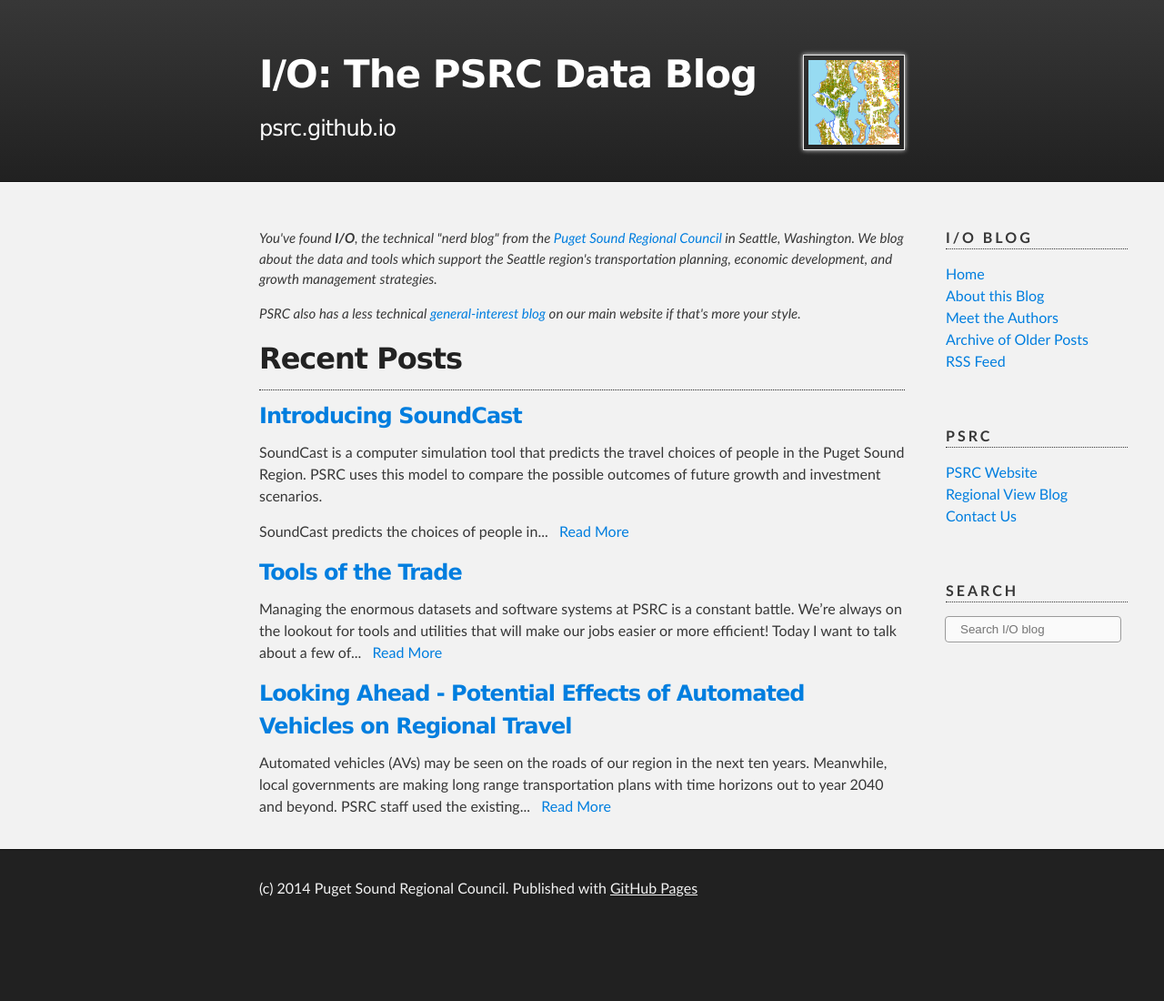
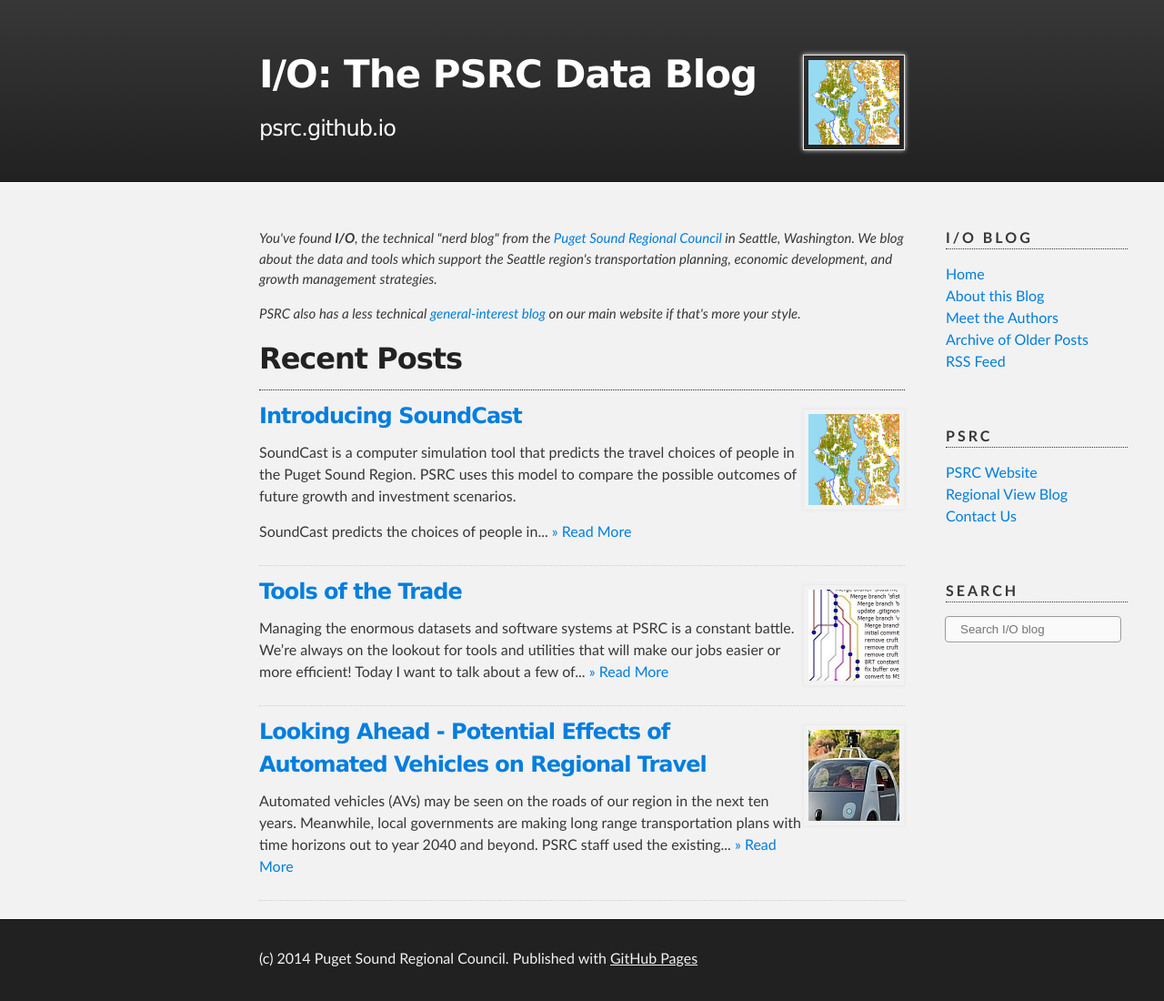
Before and after one commit to psrc/psrc.github.io, a Jekyll site: the page built from index.html, in a window 1280 px wide. Shown: the whole page at 91% size. Built offline with Jekyll 4.4.1, drawn with Linux system fonts in a browser that asks for light colours; before the commit the page ends 1023 px from its top, so only the background shows below that.

Commit message:
Add images to list viecw

```diff
--- a/_layouts/post.html
+++ b/_layouts/post.html
@@ -10,7 +10,11 @@
   </div>
 
   <div class="entry">
-    {{ content }}
+      {% if page.image %}
+        <img align="right" width=100 height=100 src="{{ page.image }}" alt="{{ page.title }}" /></a>
+      {% endif %}
+
+      {{ content }}
   </div>
 
   <div class="date">
--- a/index.html
+++ b/index.html
@@ -18,12 +18,16 @@
   {% for post in site.posts %}
     <article class="post">
 
-      <h3><a href="{{ site.baseurl }}{{ post.url }}">{{ post.title }}</a></h3>
+      <h3>
+          {% if post.image %}
+            <a href="{{ site.baseurl }}{{ post.url }}"><img align="right" width=100 height=100 src="{{ post.image }}" alt="{{ post.title }}" /></a>
+          {% endif %}
+
+          <a href="{{ site.baseurl }}{{ post.url }}">{{ post.title }}</a>
+      </h3>
 
       <div class="entry">
-        {{ post.content | truncatewords:40}}
-      <a href="{{ site.baseurl }}{{ post.url }}" class="read-more">&nbsp;&nbsp;Read More</a>
-
+        {{ post.content | truncatewords:40}} <a href="{{ site.baseurl }}{{ post.url }}" class="read-more">&raquo;&nbsp;Read More</a>
       </div>
 
     </article>
--- a/stylesheets/stylesheet.css
+++ b/stylesheets/stylesheet.css
@@ -284,6 +284,13 @@
   margin: 0 auto;
 }
 
+.post {
+  border-bottom: 1px;
+  border-bottom-style: dotted;
+  border-bottom-color: #ccc;
+  padding-bottom: 10px;
+}
+
 .author_table {
   border-width: 0;
   border-style: none;
```
Also changed, not shown: _posts/2014-08-21-Looking-Ahead-To-Automated-Vehicles.md (+1 -0 lines), _posts/2014-08-22-Tools.md (+2 -0 lines), _posts/2014-08-22-What-Is-SoundCast.md (+2 -0 lines), images/git-branches.jpg (added), images/google-car.jpg (added).
